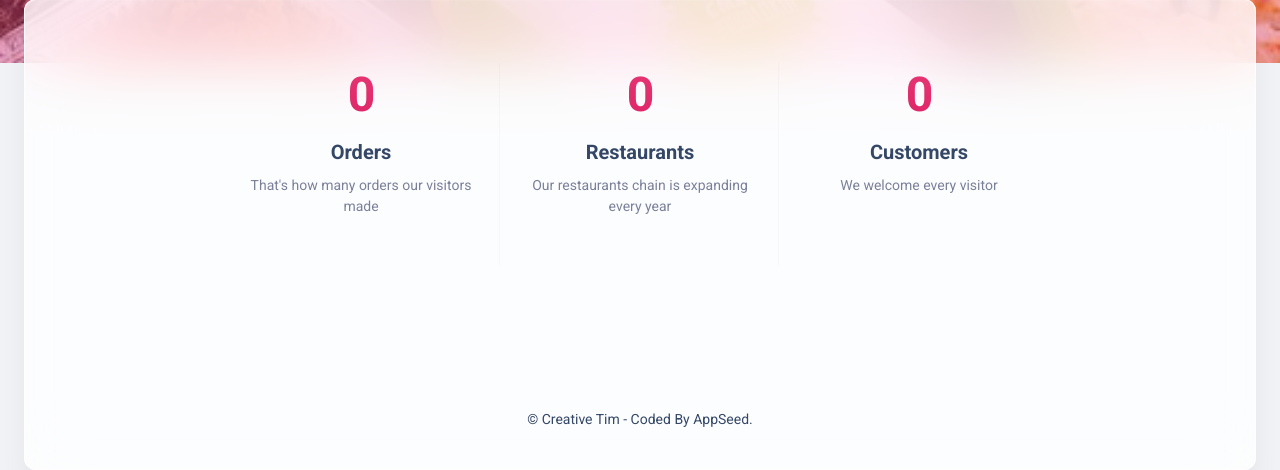
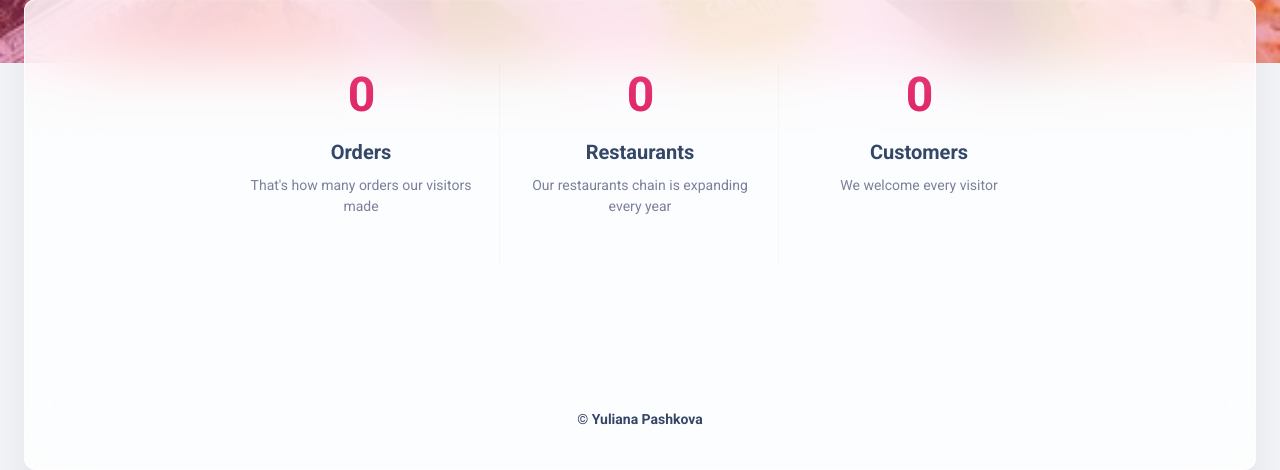
Before and after one commit to paashkovaaa/bufet, a Django app: page / in a window 1280 px wide. Shown: the part 537-1007 px from the top of the page. Run offline with Django 5.2, Linux system fonts and the light colour scheme; data that the repository does not hold is empty; parts of the project's set-up code (start-up, migrations or seed data) failed here and were passed over; some libraries are stand-ins or nearby versions.

Commit message:
add github link on main page

```diff
--- a/templates/bufet_system/index.html
+++ b/templates/bufet_system/index.html
@@ -85,7 +85,7 @@
   <footer class="footer pt-5 mt-5">
     <div class="text-center">
       <p class="text-dark my-4 text-sm font-weight-normal">
-        &copy; <a href="https://bit.ly/3fKQZaL" target="_blank">Creative Tim</a> - Coded By AppSeed.
+        &copy; <a href="https://github.com/paashkovaaa" class="font-weight-bold" target="_blank">Yuliana Pashkova</a>
       </p>
     </div>
   </footer>
```
